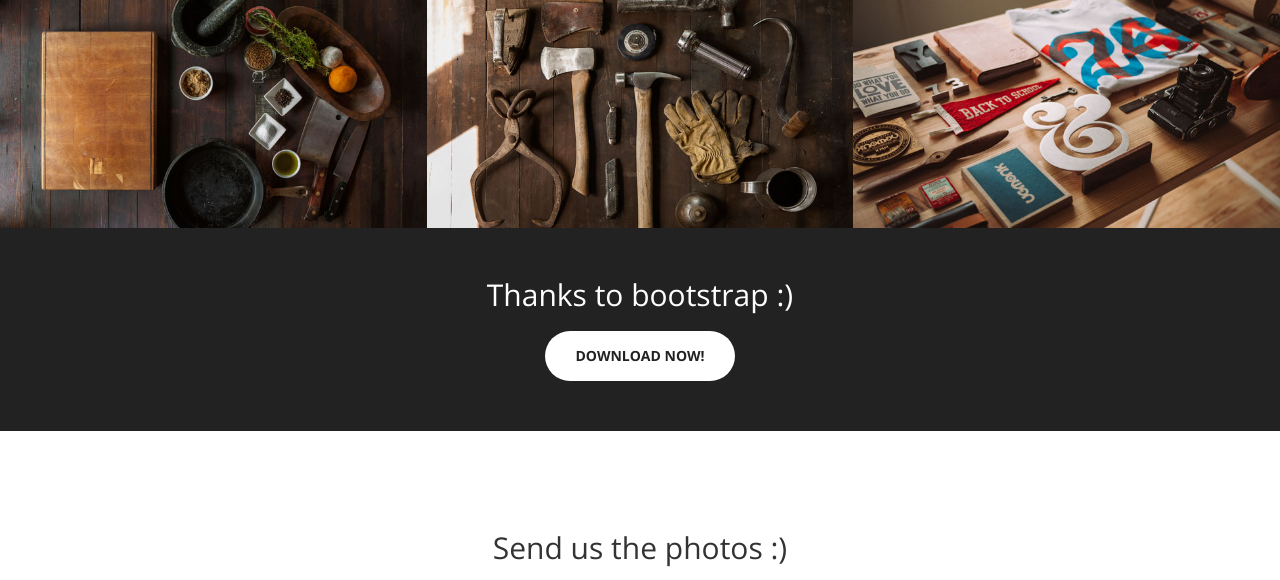
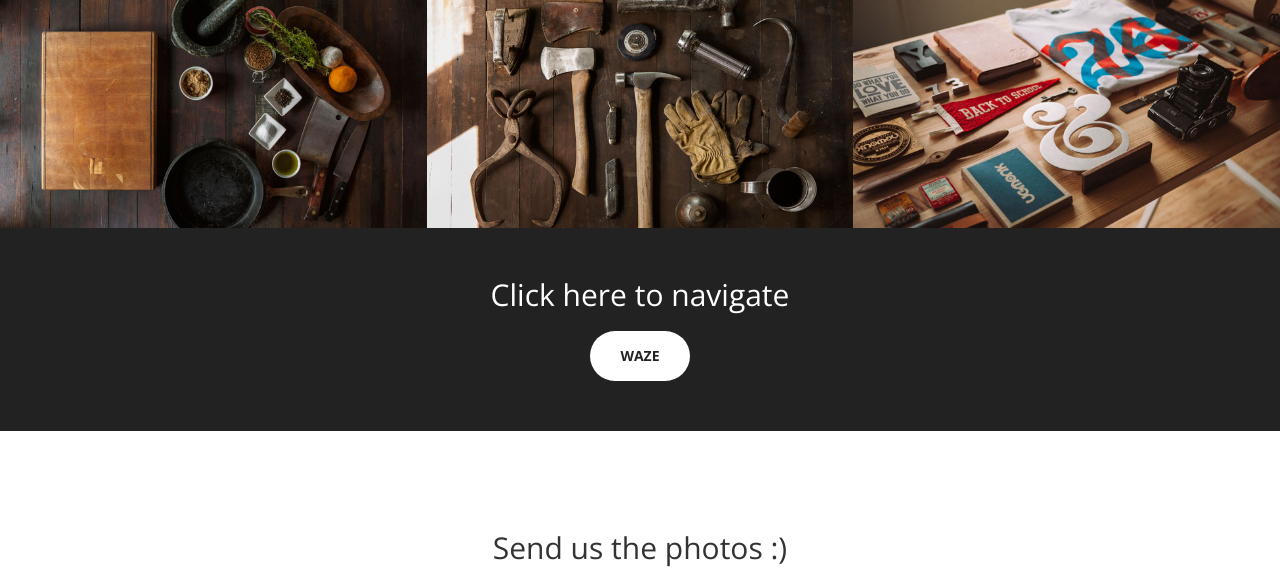
Before and after one commit to yuvalcar/wedwebsite, a Flask app: page / in a window 1280 px wide. Shown: the part 1777-2357 px from the top of the page. Run offline with Flask 2, Linux system fonts and the light colour scheme; some libraries are stand-ins or nearby versions.

Commit message:
adding navigation

```diff
--- a/wedweb/templates/invite.html
+++ b/wedweb/templates/invite.html
@@ -230,8 +230,8 @@
     <aside class="bg-dark">
         <div class="container text-center">
             <div class="call-to-action">
-                <h2>Thanks to bootstrap :)</h2>
-                <a href="#" class="btn btn-default btn-xl wow tada">Download Now!</a>
+                <h2>Click here to navigate</h2>
+                <a href="https://www.google.co.il/maps/place/Bau/@32.0787429,34.7948063,15z/data=!4m2!3m1!1s0x0:0x620fdca671460ca6" class="btn btn-default btn-xl wow tada">Waze</a>
             </div>
         </div>
     </aside>
```
